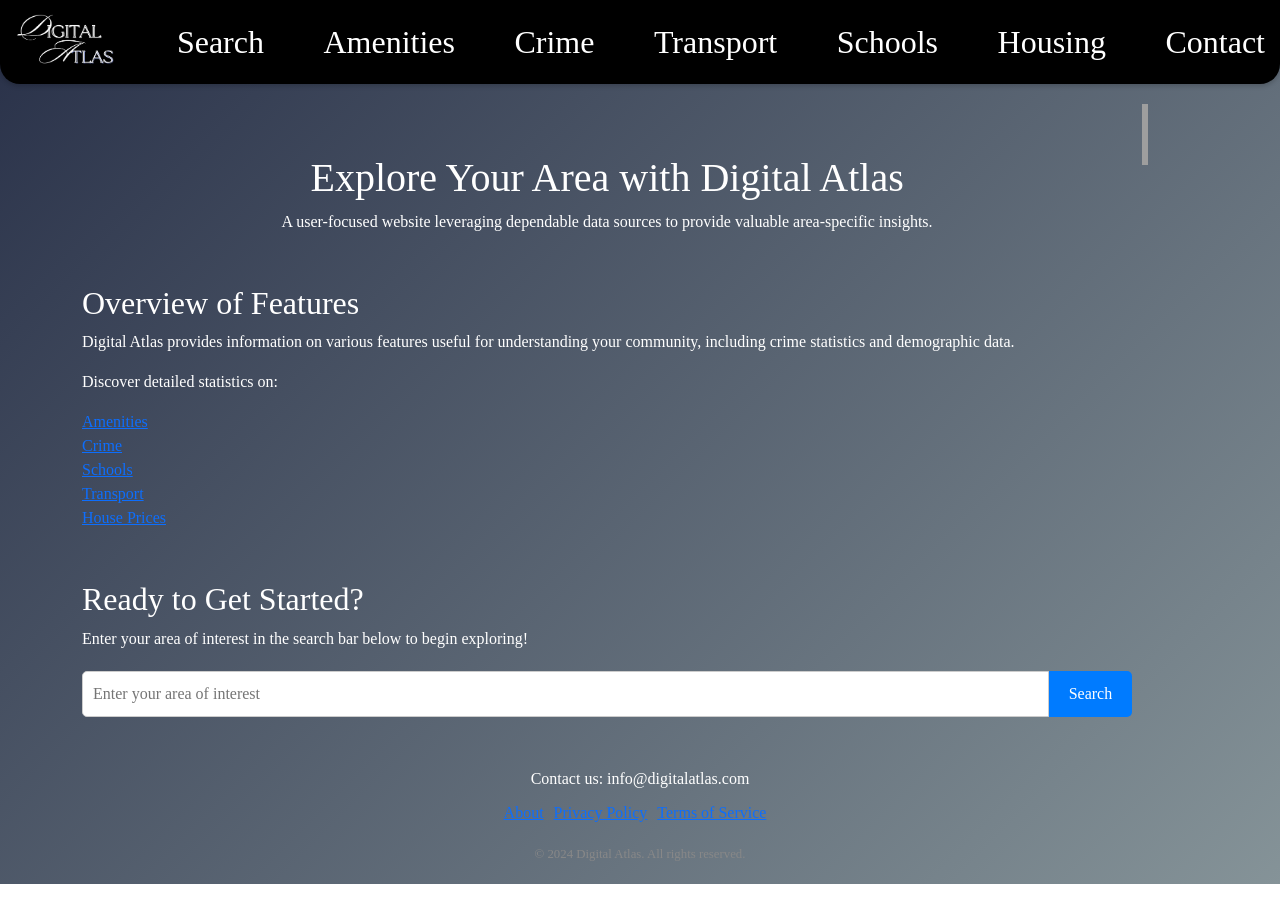
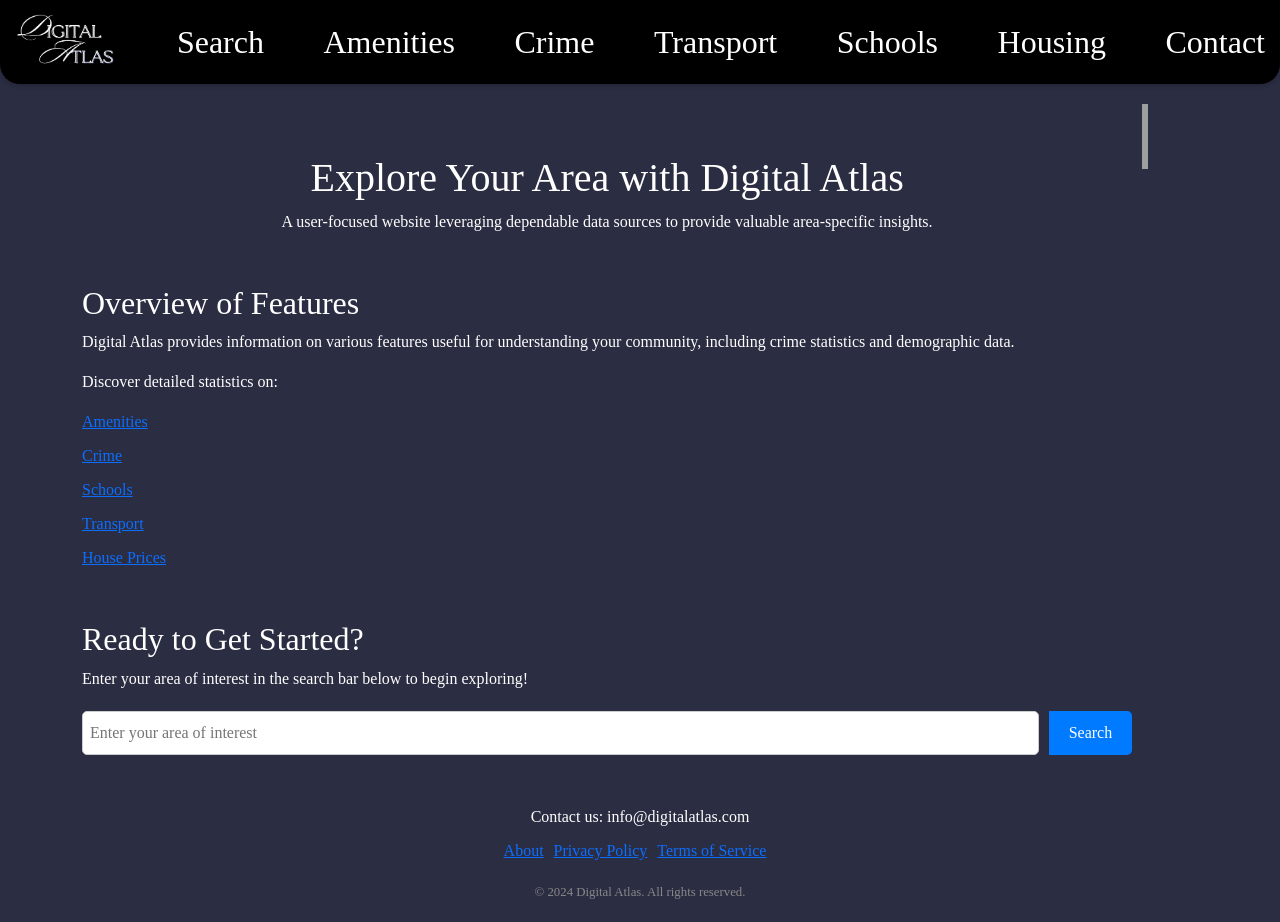
Before and after one commit to jade211/Digital-Atlas, a React (Create React App) app in the folder code/frontend/atlas/: page / in a window 1280 px wide. Before the commit the page ends 884 px from the top, so only its background shows below. Built offline with nearby package versions, Linux system fonts and the light colour scheme; grey boxes are pictures that could not be loaded; the HTML template or start-up script is replaced by a standard one.

Commit message:
modified the side navbar in search page and change background color

```diff
--- a/code/frontend/atlas/src/App.css
+++ b/code/frontend/atlas/src/App.css
@@ -197,3 +197,47 @@
 .chart-container {
   margin-top: 20px;
 }
+
+
+/* areasearch.jsx */
+
+body {
+  background-color: #f0f0f0; /* Set a background color for the body */
+}
+
+input[type="text"],
+select,
+button {
+  padding: 7px;
+  font-size: 16px;
+  border: 1px solid #ccc;
+  border-radius: 5px;
+  margin-right: 10px;
+}
+
+select {
+  width: 150px; /* Adjust the width as needed */
+}
+
+ul {
+  list-style-type: none;
+}
+
+ul li {
+  cursor: pointer;
+  margin-bottom: 10px;
+}
+
+ul li:hover {
+  text-decoration: underline;
+}
+
+.fa-arrow-left {
+  font-size: 24px;
+  color: #007bff;
+  cursor: pointer;
+}
+
+.fa-arrow-left:hover {
+  color: #0056b3;
+}
--- a/code/frontend/atlas/src/components/areasearch.jsx
+++ b/code/frontend/atlas/src/components/areasearch.jsx
@@ -881,6 +881,130 @@
 
 
 
+// import React, { useState, useEffect } from 'react';
+// import mapboxgl from 'mapbox-gl';
+// import 'mapbox-gl/dist/mapbox-gl.css';
+// import Amenities from './amenities';
+// import Crime from './crime';
+// import Schools from './school';
+// import Transport from './transportation';
+// import House from './house';
+// import Comment from './comment';
+// import { useLocation } from 'react-router-dom';
+
+// function AreaSearch() {
+//   const [searchTerm, setSearchTerm] = useState('');
+//   const [searchOption, setSearchOption] = useState('town'); // Default option
+//   const [searchButtonClicked, setSearchButtonClicked] = useState(false);
+//   const [map, setMap] = useState(null);
+//   const [selectedFeature, setSelectedFeature] = useState(null);
+//   const location = useLocation();
+
+//   useEffect(() => {
+//     const searchParams = new URLSearchParams(location.search);
+//     const query = searchParams.get('query');
+//     if (query) {
+//       // If a search query parameter is present in the URL, set it as the search term
+//       setSearchTerm(query);
+//       // Trigger the search automatically
+//       handleSearch();
+//     }
+//   }, [location.search, searchButtonClicked]);
+
+//   useEffect(() => {
+//     mapboxgl.accessToken = 'pk.eyJ1Ijoic3J1dGhpMTIxIiwiYSI6ImNsc2prYndhejFnMXIybG91MDVnN2V4azUifQ.QWMTwC0egQgM4j66bfF7EQ'; // Replace with your Mapbox access token
+//     const mapInstance = new mapboxgl.Map({
+//       container: 'map',
+//       style: 'mapbox://styles/mapbox/streets-v11',
+//       center: [-6.2603, 53.3498], // Default center coordinates (Dublin, Ireland)
+//       zoom: 10
+//     });
+//     setMap(mapInstance);
+
+//     return () => mapInstance.remove();
+//   }, []);
+
+//   const handleSearch = () => {
+//     setSearchButtonClicked(true);
+//     setSelectedFeature(null); // Reset selected feature
+
+//     if (map && searchTerm.trim() !== '') {
+//       try {
+//         const geocodeApiUrl = `https://api.mapbox.com/geocoding/v5/mapbox.places/${searchTerm}.json?access_token=${mapboxgl.accessToken}`;
+//         fetch(geocodeApiUrl)
+//           .then(response => response.json())
+//           .then(data => {
+//             if (data.features && data.features.length > 0) {
+//               const [longitude, latitude] = data.features[0].center;
+//               new mapboxgl.Marker().setLngLat([longitude, latitude]).addTo(map);
+//               map.flyTo({ center: [longitude, latitude], zoom: 10 });
+//             }
+//           })
+//           .catch(error => console.error('Error fetching location data:', error));
+//       } catch (error) {
+//         console.error('Error searching for location:', error);
+//       }
+//     }
+//   };
+
+//   const handleFeatureSelect = (feature) => {
+//     setSelectedFeature(feature);
+//   };
+
+//   return (
+//     <div style={{ width: '95%', marginRight: '50px' ,display: 'flex' }}>
+//       <div style={{ width: '20%', marginLeft: '20px' }}>
+//         <h3>Features</h3>
+//         <ul>
+//           <li onClick={() => handleFeatureSelect('amenities')}>Amenities</li>
+//           <li onClick={() => handleFeatureSelect('schools')}>Schools</li>
+//           <li onClick={() => handleFeatureSelect('crime')}>Crime</li>
+//           <li onClick={() => handleFeatureSelect('house')}>House</li>
+//           <li onClick={() => handleFeatureSelect('transport')}>Transport</li>
+//         </ul>
+//       </div>
+//       <div style={{ width: '80%' }}>
+//         <div style={{ marginBottom: '20px', display: 'flex', alignItems: 'center' }}>
+//           <label htmlFor="searchTerm" className="form-label" style={{ marginRight: '10px' }}>
+//             Search by Area:
+//           </label>
+//           <input
+//             type="text"
+//             id="searchTerm"
+//             className="form-control"
+//             value={searchTerm}
+//             onChange={(e) => setSearchTerm(e.target.value)}
+//             style={{ marginRight: '10px' }}
+//           />
+//           <select
+//             value={searchOption}
+//             onChange={(e) => setSearchOption(e.target.value)}
+//           >
+//             <option value="city">Town</option>
+//             <option value="state">County</option>
+//           </select>
+//           <button onClick={handleSearch}>Search</button>
+//         </div>
+//         <div id="map" style={{ width: '100%', height: '400px', marginBottom: '20px', border: '2px solid #ccc', borderRadius: '5px', overflow: 'hidden' }}></div>
+//         {searchButtonClicked && searchTerm.trim() !== '' && selectedFeature && (
+//           <div>
+//             {selectedFeature === 'amenities' && <Amenities searchTerm={searchTerm} searchOption={searchOption} />}
+//             {selectedFeature === 'schools' && <Schools searchTerm={searchTerm} searchOption={searchTerm} />}
+//             {selectedFeature === 'crime' && <Crime searchTerm={searchTerm} />}
+//             {selectedFeature === 'house' && <House searchTerm={searchTerm} />}
+//             {selectedFeature === 'transport' && <Transport searchTerm={searchTerm} searchOption={searchTerm} />}
+//             <Comment />
+//           </div>
+//         )}
+//       </div>
+//     </div>
+//   );
+// }
+
+// export default AreaSearch;
+
+
+
 import React, { useState, useEffect } from 'react';
 import mapboxgl from 'mapbox-gl';
 import 'mapbox-gl/dist/mapbox-gl.css';
@@ -952,10 +1076,11 @@
   };
 
   return (
-    <div style={{ width: '95%', marginRight: '50px' ,display: 'flex' }}>
-      <div style={{ width: '20%', marginLeft: '20px' }}>
+    <div style={{ display: 'flex', width: '100%' }}>
+      {/* Sidebar with background layout */}
+      <div style={{ width: '10%', backgroundColor: '#000', padding: '20px' }}>
         <h3>Features</h3>
-        <ul>
+        <ul style={{ listStyleType: 'none', padding: 0 }}>
           <li onClick={() => handleFeatureSelect('amenities')}>Amenities</li>
           <li onClick={() => handleFeatureSelect('schools')}>Schools</li>
           <li onClick={() => handleFeatureSelect('crime')}>Crime</li>
@@ -963,7 +1088,8 @@
           <li onClick={() => handleFeatureSelect('transport')}>Transport</li>
         </ul>
       </div>
-      <div style={{ width: '80%' }}>
+      {/* Main content area */}
+      <div style={{ width: '80%', marginLeft: '20px' }}>
         <div style={{ marginBottom: '20px', display: 'flex', alignItems: 'center' }}>
           <label htmlFor="searchTerm" className="form-label" style={{ marginRight: '10px' }}>
             Search by Area:
--- a/code/frontend/atlas/src/components/navbar.jsx
+++ b/code/frontend/atlas/src/components/navbar.jsx
@@ -355,7 +355,8 @@
             font-family: 'Lobster';
           }
           body {
-            background: linear-gradient(135deg, #283048 0%, #859398 100%);
+            // background: linear-gradient(135deg, #283048 0%, #859398 100%);
+            background: #2B2D42;
 
             margin: 0;
             padding: 0;
```
